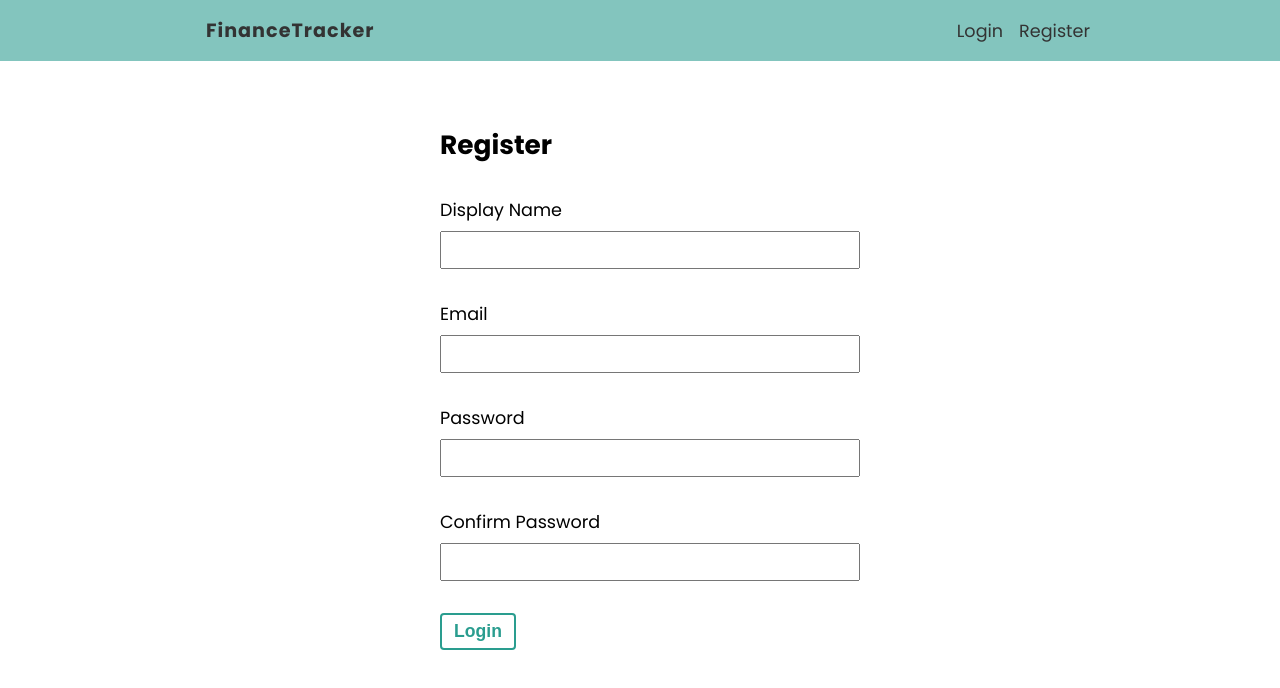
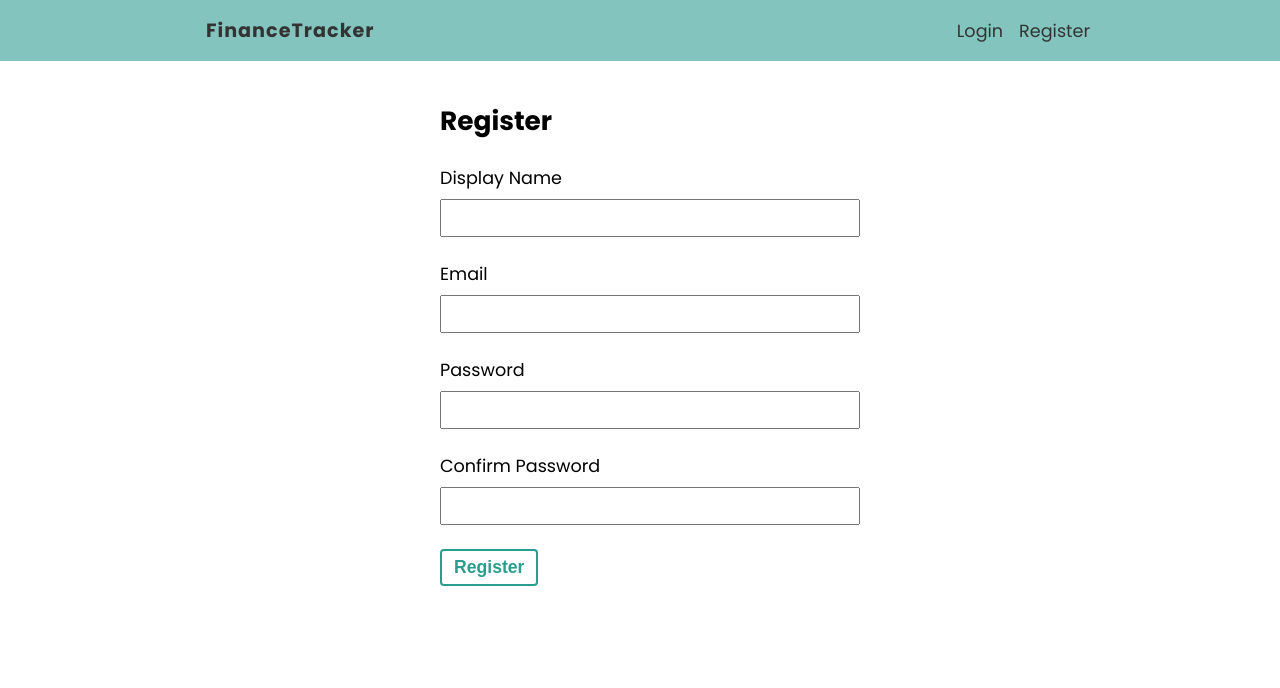
Before and after one commit to elvan/finance-tracker-app-react-firebase, a React (Create React App) app: page /register in a window 1280 px wide. Shown: the top 688 px of the page. Built offline with nearby package versions, Linux system fonts and the light colour scheme.

Commit message:
menggunakan hook untuk register user

```diff
--- a/src/hooks/useRegister.js
+++ b/src/hooks/useRegister.js
@@ -1,13 +1,17 @@
 import { useState } from 'react';
 import { projectAuth } from '../config/firebase';
 
-export const userRegister = () => {
-  const [error, setError] = useState(null);
+export const useRegister = () => {
+  const initialError = {
+    message: '',
+  };
+
+  const [error, setError] = useState(initialError);
   const [pending, setPending] = useState(false);
 
   const register = async ({ email, password, displayName }) => {
     setPending(true);
-    setError(null);
+    setError({ message: '' });
 
     try {
       // Register user
@@ -15,7 +19,6 @@ export const userRegister = () => {
         email,
         password
       );
-      console.log(credential);
 
       if (!credential) {
         throw new Error('Could not create user');
@@ -31,9 +34,8 @@ export const userRegister = () => {
 
       // Reset state
       setPending(false);
-      setError(null);
+      setError({ message: '' });
     } catch (error) {
-      console.log(error);
       setError(error);
     } finally {
       setPending(false);
--- a/src/pages/RegisterPage.jsx
+++ b/src/pages/RegisterPage.jsx
@@ -1,4 +1,5 @@
 import { useState } from 'react';
+import { useRegister } from '../hooks/useRegister';
 import styles from './RegisterPage.module.css';
 
 export default function RegisterPage() {
@@ -7,18 +8,17 @@ export default function RegisterPage() {
   const [password, setPassword] = useState('');
   const [passwordConfirmation, setPasswordConfigmation] = useState('');
 
+  const { pending, error, register } = useRegister();
+
   const handleSubmit = (event) => {
     event.preventDefault();
-
-    console.log('display name:', displayName);
-    console.log('email:', email);
-    console.log('password:', password);
-    console.log('password confirmation:', passwordConfirmation);
 
     if (password !== passwordConfirmation) {
       alert('Passwords do not match!');
       return;
     }
+
+    register({ displayName, email, password });
 
     setDisplayName('');
     setEmail('');
@@ -29,6 +29,8 @@ export default function RegisterPage() {
   return (
     <div>
       <form className={styles.registerForm} onSubmit={handleSubmit}>
+        {error && <p>{error.message}</p>}
+
         <h2>Register</h2>
         <label htmlFor='displayName'>
           <span>Display Name</span>
@@ -37,6 +39,10 @@ export default function RegisterPage() {
             id='displayName'
             name='displayName'
             type='text'
+            minLength={2}
+            maxLength={25}
+            required
+            disabled={pending}
             onChange={(event) => setDisplayName(event.target.value)}
           />
         </label>
@@ -47,6 +53,10 @@ export default function RegisterPage() {
             id='email'
             name='email'
             type='email'
+            minLength={5}
+            maxLength={64}
+            required
+            disabled={pending}
             onChange={(event) => setEmail(event.target.value)}
           />
         </label>
@@ -57,6 +67,10 @@ export default function RegisterPage() {
             id='password'
             name='password'
             type='password'
+            minLength={8}
+            maxLength={64}
+            required
+            disabled={pending}
             onChange={(event) => setPassword(event.target.value)}
           />
         </label>
@@ -67,11 +81,15 @@ export default function RegisterPage() {
             id='passwordConfirmation'
             name='passwordConfirmation'
             type='password'
+            minLength={8}
+            maxLength={64}
+            required
+            disabled={pending}
             onChange={(event) => setPasswordConfigmation(event.target.value)}
           />
         </label>
-        <button className='btn' type='submit'>
-          Login
+        <button className='btn' type='submit' disabled={pending}>
+          {pending ? 'Registering...' : 'Register'}
         </button>
       </form>
     </div>
--- a/src/pages/RegisterPage.module.css
+++ b/src/pages/RegisterPage.module.css
@@ -1,12 +1,12 @@
 .registerForm {
   max-width: 25rem;
-  margin: 3rem auto;
-  padding: 1rem;
+  margin: 1rem auto;
+  padding: 1.5rem;
 }
 
 .registerForm label {
   display: block;
-  margin: 2rem auto;
+  margin: 1.5rem auto;
 }
 
 .registerForm span {
```
